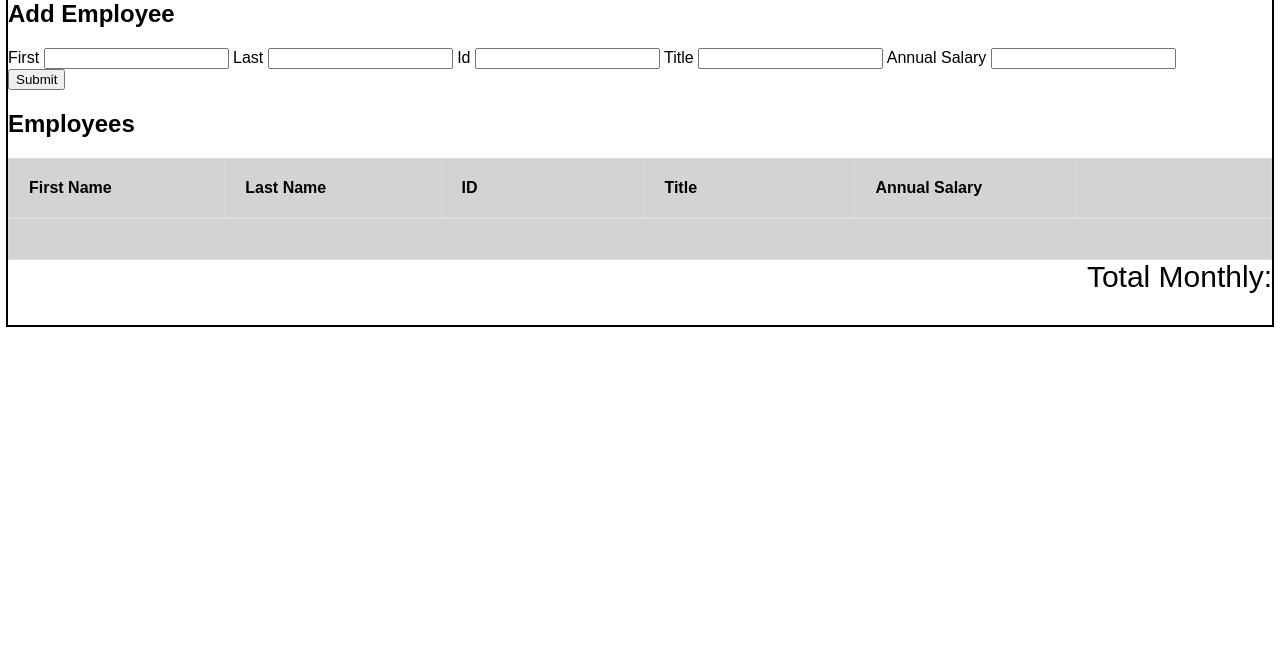
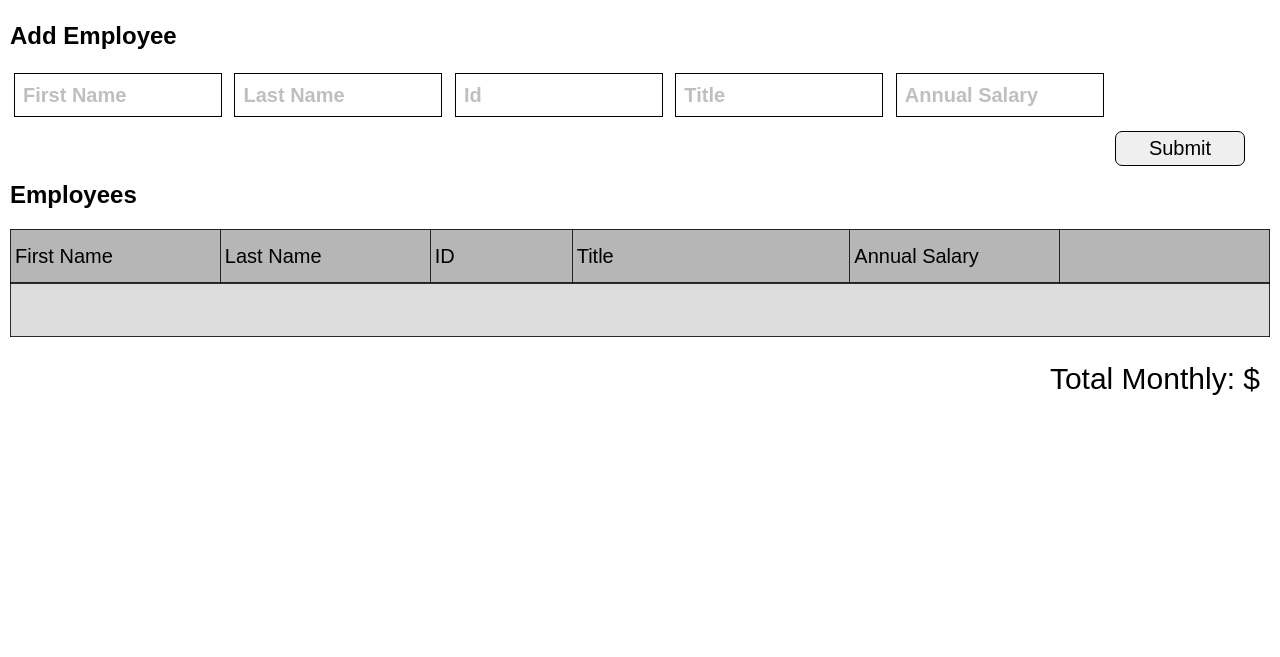
Before and after one commit to PaulNorling/PrimeAcademy-pn0r-weekend-jquery-salary-calculator, a plain HTML site: page assignment/index.html in a window 1280 px wide. Shown: the part 143-800 px from the top of the page. Drawn offline with Linux system fonts and the light colour scheme.

Commit message:
switched back to table lots of css

```diff
--- a/weekend-jquery-salary-calculator/index.html
+++ b/assignment/index.html
@@ -10,60 +10,50 @@
     <script src="salary.js"></script>
 </head>
 <body>
+<header>
   <h1>Salary Calculator</h1>
+</header>
 <h2>Add Employee</h2>
-  <div>
-    <label for="firstNameInput">
-        First
-    </label>
+  <form class ="employeeInfo">
     <input
+        placeholder="First Name"
         id="firstNameInput"
         type="text"
     />
-
-    <label for="lastNameInput">
-        Last
-    </label>
     <input
+        placeholder="Last Name"
         id="lastNameInput"
         type="text"
     />
-
-    <label for="IdInput">
-        Id
-    </label>
     <input
+        placeholder="Id"
         id="IdInput"
         type="text"
     />
-
-    <label for="TitleInput">
-        Title
-    </label>
     <input
+        placeholder="Title"
         id="TitleInput"
         type="text"
     />
-
-    <label for="annualSalaryInput">
-        Annual Salary
-    </label>
     <input
+        placeholder="Annual Salary"
         id="annualSalaryInput"
         type="number"
     />
-</div>
-
-  <button type="submit" id="submitBtn">Submit</button>
-  <h2>Employees</h2>
-  <table>
+  </form>
+<section>
+  <button style="float: right;" type="submit" id="submitBtn">Submit</button>
+</section>
+<h2 class="employees">Employees</h2>
+<table id="top">
   <tr>
-        <th>First Name</th>
-        <th>Last Name</th>
-        <th>ID</th>
-        <th>Title</th>
-        <th>Annual Salary</th>
-        <th></th>
+    <td style="width:15%">First Name</td>
+    <td style="width:15%">Last Name</td>
+    <td style="width:10%">ID</td>
+    <td style="width:20%">Title</td>
+    <td style="width:15%">Annual Salary</td>
+    <td style="width:15%"></td>
+  </tr>
 </table>
 <table id="peopleEmployed">
 </table>
@@ -71,8 +61,7 @@
     <th></th>
 </table>
 </body>
-<footer class ="underbudget">
-    Total Monthly:
-    <output class ="total"></output>
+<footer>
+  Total Monthly: $ <output class ="total"></output>
 </footer>
 </html>
--- a/weekend-jquery-salary-calculator/salary.js
+++ b/assignment/salary.js
@@ -9,12 +9,10 @@ $(document).ready(readyNow);
 function readyNow() {
   console.log("DOM is loaded!");
 
-  $('#submitBtn').on('click', addEmployee);
+  $('#submitBtn').on('click', addEmployee);  //event handlers
   $('#peopleEmployed').on('click','.removeBtn' ,removeEmployee);
-  // add click event handler that calls the addNewCar function
 
 }
-
 function addEmployee() {
   idAssigner++;
 
@@ -26,72 +24,57 @@ function addEmployee() {
     salary: $('#annualSalaryInput').val(),
     id2: idAssigner,
    }
-
    $('#firstNameInput').val('')
    $('#lastNameInput').val('')
    $('#IdInput').val('')
    $('#TitleInput').val('')
    $('#annualSalaryInput').val('')
 
-   // add new employee salary to total monthly:
+   if(employee.salary>0){
    totalMonthly += parseInt(employee.salary);
-
-  // get input values
+  }
   manPower.push(employee);
-  // add to array
 render();
-changeBackground();
-  // anything else?
-
 }
 
 function render() {
-  //update html
-  //target posts table
+  changeBackground();
   $('.total').empty();
   $('#peopleEmployed').empty();
-  //$('#carsInGarage').append('<ul>Year Make Model</ul>')
-  //add new content
-      //loop through array
   for(let employee of manPower)  {
-      $('#peopleEmployed').append(`
-      <table>
-       <td>${employee.first}</td>
-       <td>${employee.last}</td>
-       <td>${employee.id}</td>
-       <td>${employee.title}</td>
-       <td>${employee.salary}</td>
-       <td><button class="removeBtn"id="${employee.id2}">Delete</button></td>
-       </table>
-      `)
-      //append to each post to DOM
-
+    $('#peopleEmployed').append(`
+      <tr>
+         <td style="width:15%">${employee.first}</td>
+         <td style="width:15%">${employee.last}</td>
+         <td style="width:10%">${employee.id}</td>
+         <td style="width:20%">${employee.title}</td>
+         <td style="width:15%">$${employee.salary}</td>
+         <td style="width:15%"><button class="removeBtn"id="${employee.id2}">Delete</button></td>
+       </tr>
+    `)
   }
-      console.log(totalMonthly);  // .append makes a list, i want to just update total monthly. .data()
-
-     // $( ".total" ).data( { totalMonthly } ).data()
-
-      $('.total').append(`
+  $('.total').append(`
     ${totalMonthly}
     `)
 }
 
 function removeEmployee(){
-  //remove emplyee and salary from totalmonthluy
   for(let employee of manPower){
     if (employee.id2 == $(this).attr("id")){
       console.log("found it",employee)
       manPower.splice(manPower.indexOf(employee),1);
       console.log(manPower);
+      if(employee.salary>0){
       totalMonthly -= parseInt(employee.salary);
+      }
     }
   }
   render();
 }
-//change background color to red over 20000
 
 function changeBackground(){
-  if(totalMonthly > 20000){
+  if(totalMonthly >= 20000){
     $('footer').addClass('overbudget');
-  }
+  }else
+    $('footer').removeClass('overbudget');
 }
--- /dev/null
+++ b/assignment/style.css
@@ -0,0 +1,99 @@
+body {
+    font-family:Arial, Helvetica, sans-serif;
+    margin: 10px;
+
+}
+
+h1{
+
+    color:white;
+    text-align: center;
+    background-color: gray;
+    height: 75px;
+    padding-top: 40px;
+    font-size: 37px;
+}
+
+.employees {
+    padding-top: 40px;
+
+}
+
+input  {
+    width: 200px;
+    height: 40px;
+    font-size: 20px;
+    margin: 4px;
+    border: 1.5px solid black;
+    padding-left: 4px;
+ }
+
+input::placeholder {
+    font-size: 20px;
+    font-weight: bold;
+    opacity: .5;
+    color:  grey;
+    padding-left: 4px;
+}
+
+#submitBtn  {
+    width: 130px;
+    height: 35px;
+    font-size: 20px;
+    border: 1.5px solid black;
+    border-radius: 7px;
+    margin-right: 25px;
+    margin-top: 10px;
+}
+
+.removeBtn {
+    width: 100px;
+    font-size: 20px;
+    border: 1.5px solid black;
+    border-radius: 7px;
+    margin-left: 40px;
+}
+
+table {
+    table-layout: fixed;
+    border-collapse: collapse;
+    width: 100%;
+}
+
+#top {
+    background-color: rgb(182, 182, 182);
+}
+
+th {
+    height: 50px;
+    width: 100%;
+    background-color: #dddddd;
+    border: 1px solid rgba(0, 0, 0, 0.8);
+    text-align: left;
+}
+
+td {
+    height: 50px;
+    font-size: 20px;
+    border: 1px solid rgba(0, 0, 0, 0.8);
+    padding-left: 4px;
+    }
+
+table:nth-child(even) {
+    background-color: #dddddd;
+}
+
+footer {
+    height:65px;
+    text-align: right;
+    font-size: 30px;
+    padding-top: 25px;
+}
+
+.overbudget {
+    background-color: red;
+}
+
+.total {
+    margin-right: 10px;
+}
--- a/weekend-jquery-salary-calculator/style.css
+++ /dev/null
@@ -1,50 +0,0 @@
-h1{
-
-    color:white;
-    text-align: center;
-    background-color: gray;
-    height: 100px;
-}
-
-
-body {
-    outline: 2px solid black;
-    font-family:sans-serif;
-}
-th {
-    padding: 20px;
-
-    width: 300px;
-    background-color: lightgray;
-}
-
-
-
-table {
-    font-family: arial, sans-serif;
-    border-collapse: collapse;
-    width: 100%;
-
-  }
-
-  td, th {
-    border: 1px solid #dddddd;
-    text-align: left;
-    padding: 20px;
-  }
-
-  table:nth-child(even) {
-    background-color: #dddddd;
-  }
-  .textBox {
-   width: 150px;
-   height: 40px;
-  }
-  footer {
-    height:65px;
-    text-align: right;
-    font-size: 30px;
-  }
-  .overbudget {
-    background-color: red;
-  }
```
Also changed, not shown: assignment/jquery.js (renamed from weekend-jquery-salary-calculator/jquery.js). Lines whose indentation alone changed are shown as unchanged.
